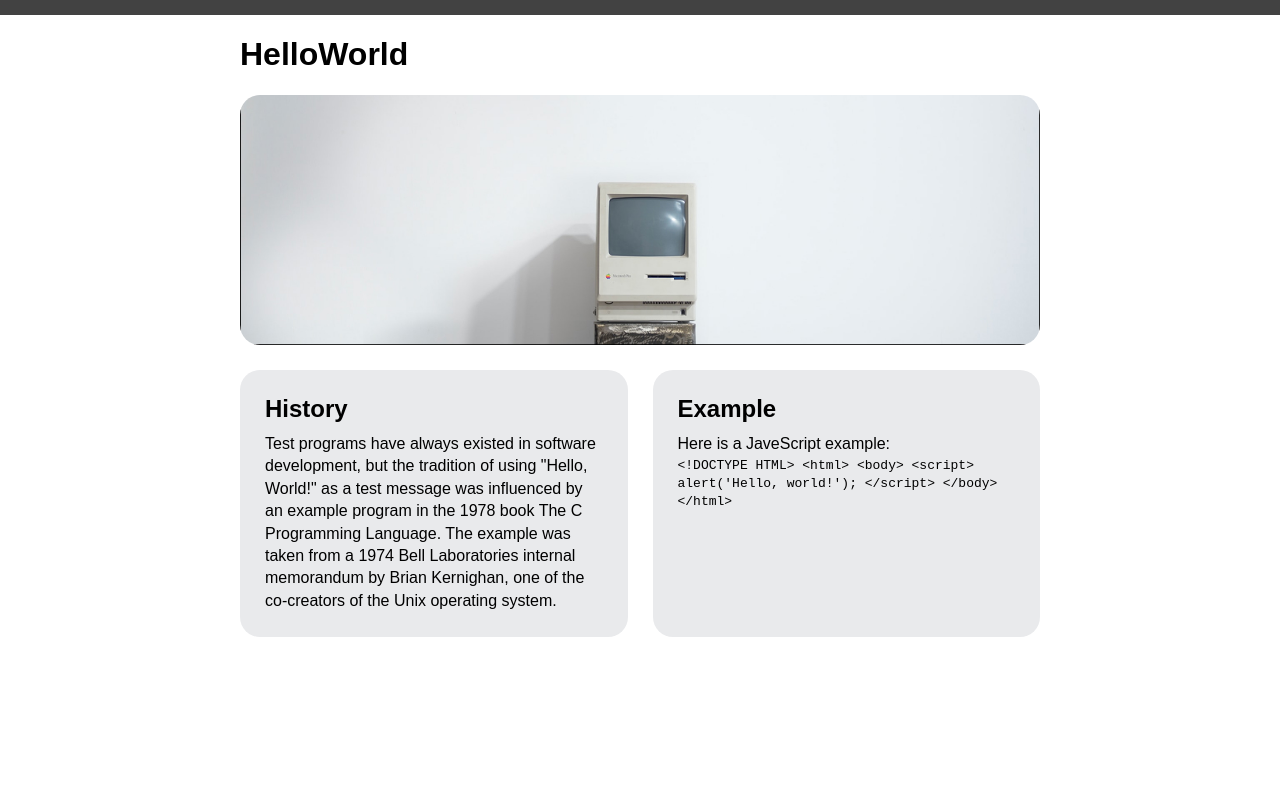
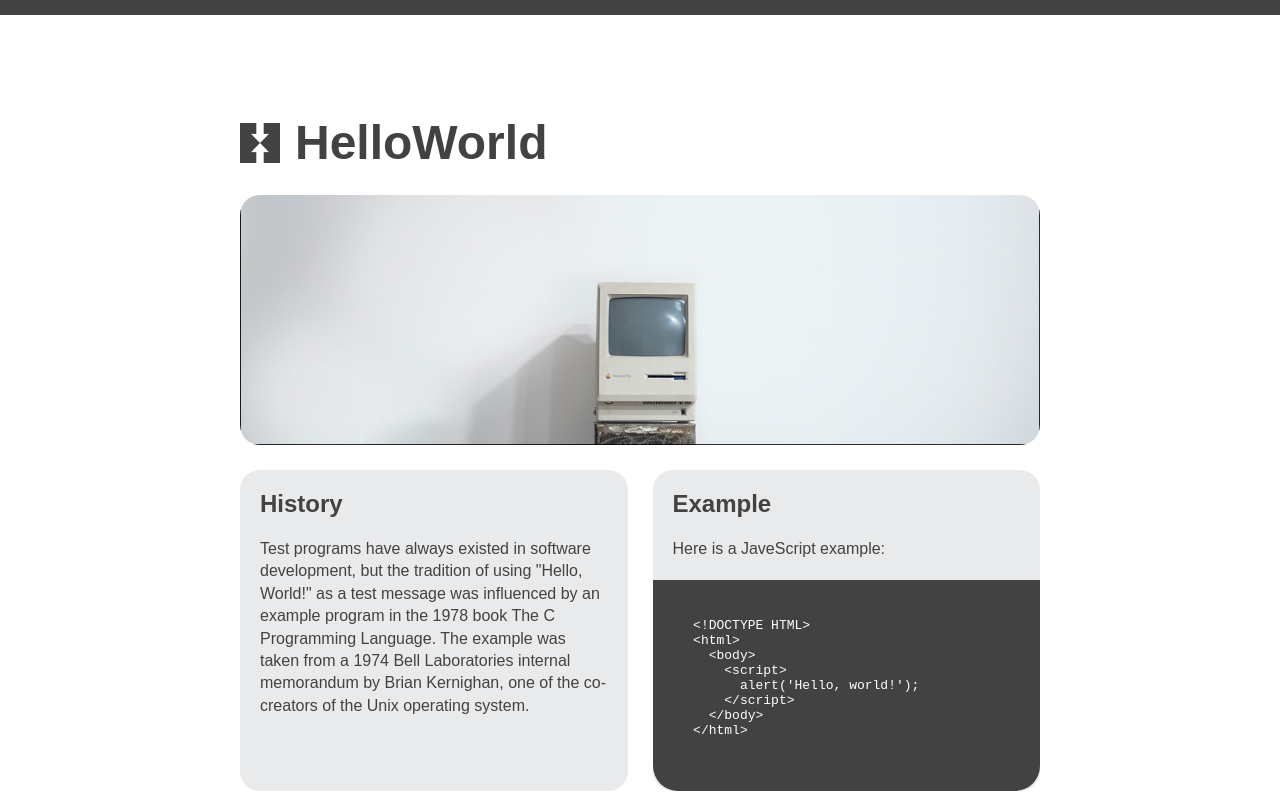
Before and after one commit to noahj1422/HelloWorldPt2, a plain HTML site: page index.html in a window 1280 px wide. Drawn offline with Linux system fonts and the light colour scheme.

Commit message:
CSS Details

```diff
--- a/index.html
+++ b/index.html
@@ -11,17 +11,19 @@
     <main>
       <h1>HelloWorld</h1>
       <div class="masthead">
-
       </div>
       <div class="details">
         <section>
           <h2>History</h2>
           <p>Test programs have always existed in software development, but the tradition of using "Hello, World!" as a test message was influenced by an example program in the 1978 book The C Programming Language. The example was taken from a 1974 Bell Laboratories internal memorandum by Brian Kernighan, one of the co-creators of the Unix operating system.</p>
         </section>
-        <section>
+        <section class="with-code">
+          <div class="code-copy">
             <h2>Example</h2>
             <p>Here is a JaveScript example:</p>
-          <code>
+          </div>
+          <div class="code-html">
+            <code><pre>
   &lt;!DOCTYPE HTML&gt;
   &lt;html&gt;
     &lt;body&gt;
@@ -30,7 +32,8 @@
       &lt;/script&gt;
     &lt;/body&gt;
   &lt;/html&gt;
-          </code>
+            </pre></code>
+          </div>
         </section>
       </div>
     </main>
--- a/screen.css
+++ b/screen.css
@@ -1,9 +1,11 @@
 /* Add screen styles below */
+
 body {
     background-color: #fff;
     font-family: Arial, Helvetica, sans-serif;
     border-top: 15px solid #424242;
     margin: 0 auto;
+    color: #424242;
 }
 
 main {
@@ -28,13 +30,41 @@ main {
     flex-grow: 1;
     flex-basis: 0;
     background: #E9EAEC;
-    padding: 25px ;
     border-radius: 20px;
     margin-top: 25px;
 }
 
+.details section p {
+    margin: 20px;
+}
+
+.details section h2 {
+    margin: 20px;
+}
+
+.details section.with-code {
+    padding: 0;
+}
+
+div.code-html {
+    padding: 25px;
+    background: #424242;
+    color: #fff;
+    border-bottom-left-radius: 25px;
+    border-bottom-right-radius: 25px;
+}
 img {
     width: 100%;
+}
+
+h1 {
+    background-image: url("images/Logo.png");
+    background-repeat: no-repeat;
+    background-size: 40px;
+    background-position: center left;
+    font-size: 3em;
+    padding-left: 55px;
+    margin: 100px 0 25px 0;
 }
 
 h2 {
```
Lines whose indentation alone changed are shown as unchanged.
